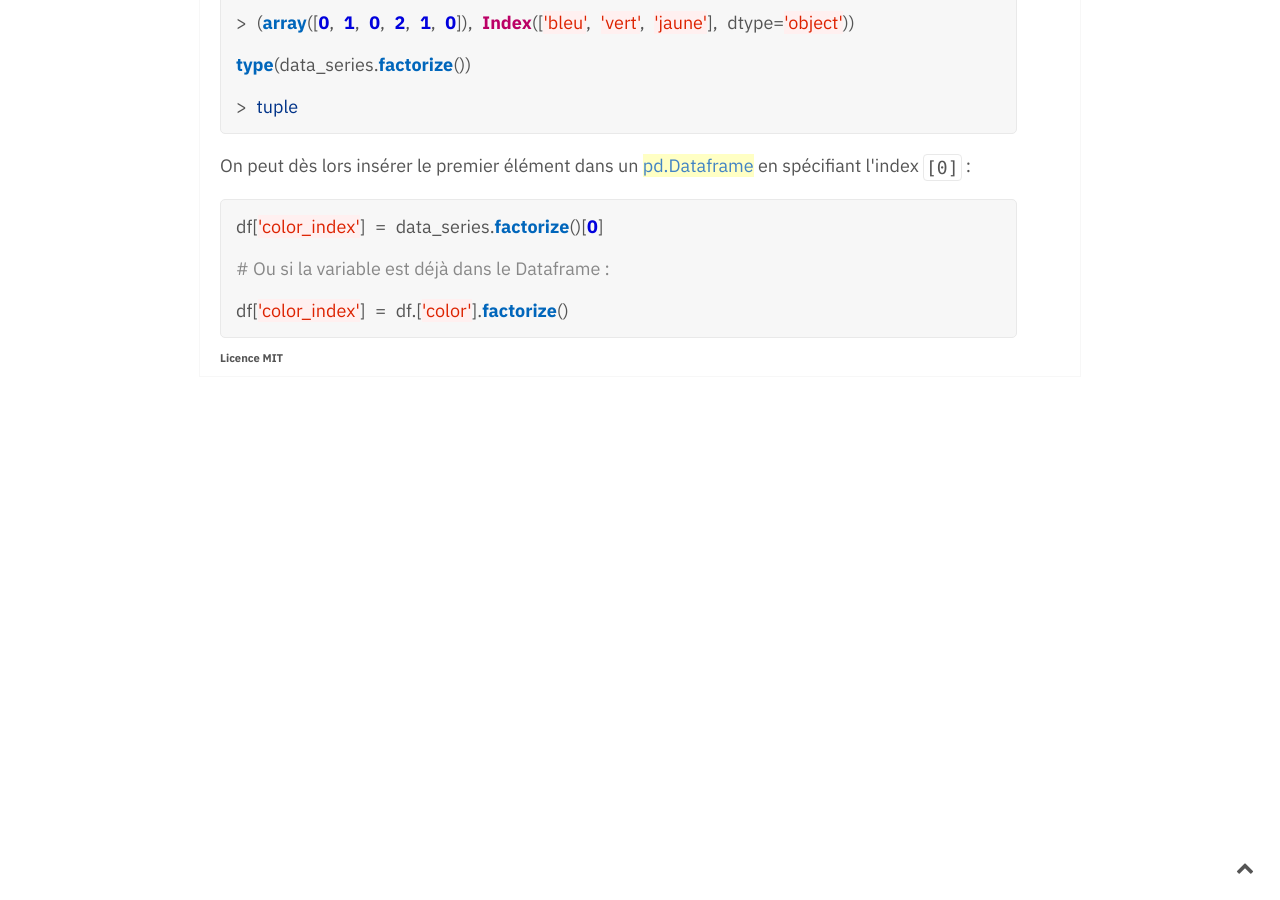
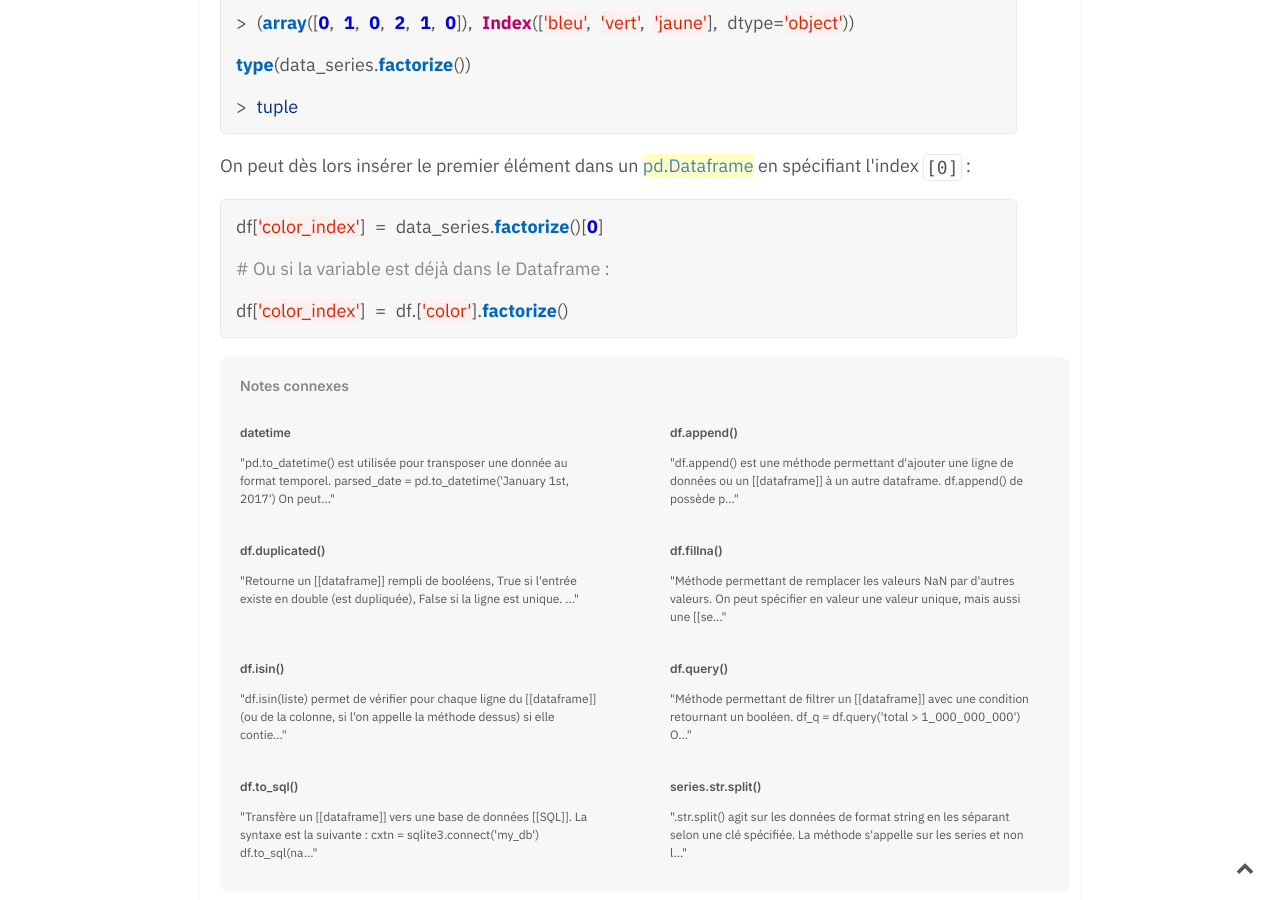
Before and after one commit to Maxence-L/arboretum.link, a Jekyll site: the page built from _notes/pd.factorize.md, in a window 1280 px wide and 900 px high, scrolled down 1411 px. Built offline with Jekyll 4.4.1, drawn with Linux system fonts in a browser that asks for light colours; before the commit the page ends 1788 px from its top, so only the background shows below that; some of the changed text lies outside the part shown.

Commit message:
Add notes

`````diff
--- a/_includes/content.html
+++ b/_includes/content.html
@@ -113,6 +113,7 @@
 
         {%- assign url = internal_url_alt_array[forloop.index0] -%}
         {%- assign alt_title = internal_titles_alt_array[forloop.index0] -%}
+
         {%- if url == nil -%}
 
             {%- assign link_text = '<a style="background-color:#ffffc4;" href="' | append: 'javascript:void(0)' | append: '">' | append: alt_title | append: '</a>' -%}
@@ -133,12 +134,13 @@
 
             {%- assign excerpt = post[0].content | markdownify | strip_html | truncate: 500 | newline_to_br -%}
 
-            {%- assign link_text = '<span class="tooltip"><a href="' | append: url | append: '">' | append: alt_title | append: '</a><span class="right bottom"><span class="tooltip-title">' | append: title | append: '</span><br/><span class="tooltip-excerpt">' | append: excerpt | append: '</span><i></i></span></span>' -%}
+            {%- assign link_text = '<span class="tooltip"><a href="' | append: url | append: '">' | append: alt_title | append: '</a><span class="right bottom"><span class="tooltip-title">' | append: post[0].title | append: '</span><br/><span class="tooltip-excerpt">' | append: excerpt | append: '</span><i></i></span></span>' -%}
 
         {%- endif -%}
 
-            {%- assign bracket_link = '[[' | append: title | append: internal_link_delimiter | append: alt_title | append: ']]' -%}
-            {%- assign replaced_content = replaced_content | replace: bracket_link,link_text -%}
+            {%- assign bracket_link = '[[' | append: title | append: '|' | append: alt_title | append: ']]' -%}
+            {{link_text}}
+            {%- assign replaced_content = replaced_content | replace: bracket_link, link_text -%}
 
     {%- endfor -%}
 
--- /dev/null
+++ b/_notes/Format datetime.md
@@ -0,0 +1,49 @@
+---
+title: datetime
+tags: pandas
+etat : hiver
+---
+
+pd.to_datetime() est utilisée pour transposer une donnée au format temporel.
+
+```python
+parsed_date = pd.to_datetime('January 1st, 2017')
+````
+
+On peut accéder ensuite aux éléments en utilisant les attributs suivants :
+
+```python
+parsed_date.month
+
+> 1
+```
+
+```python
+parsed_date.year
+
+> 2017
+````
+
+```python
+parsed_date.second
+
+> 0
+```
+
+Voir l'aide de pd.to_datetime() pour plus de détails, mais il est possible de spécifier le format en argument afin de pallier les difficultés liées, par exemple, aux date américaines :
+
+```python
+parsed_date = pd.to_datetime('5/3/2017 5:30')
+parsed_date.month
+
+> 5
+```
+
+On définit le format en précisant *format='%d/%m/%Y %H:%M'* (par exemple) en argument dans pd.to_datetime()
+
+```python
+parsed_date = pd.to_datetime('3/5/2017 5:30', format='%m/%d/%Y %H:%M')
+parsed_date.month
+
+> 3
+```
--- /dev/null
+++ b/_notes/df.append().md
@@ -0,0 +1,14 @@
+---
+title: df.append()
+tags: pandas
+etat: hiver
+---
+df.append() est une méthode permettant d'ajouter une ligne de données ou un [[dataframe]] à un autre dataframe.
+
+df.append() de possède pas d'option spécifiant `inplace=True`, il faut penser à réattribuer le résulat à un dataframe pour conserver la manipulation.
+
+La syntaxe est la suivante :
+
+```python
+df_city = df_city.append(my_dict, ignore_index = True)
+```
--- /dev/null
+++ b/_notes/df.duplicated().md
@@ -0,0 +1,25 @@
+---
+title: df.duplicated()
+tags: pandas
+etat: printemps
+---
+Retourne un [[dataframe]] rempli de booléens, True si l'entrée existe en double (est dupliquée), False si la ligne est unique.
+
+Utile, par exemple dans le cas de données temporelles, pour savoir si les données sont propres. Comme [[df.isnull()|.isnull]] On peut l'utiliser avec [[df.any()]] ou [[df.sum()]] pour avoir une vue synthétique.
+
+```python
+df.duplicated()
+
+> 304      False
+  816      False
+  1210     True
+  1211     True
+  1260     False
+  1268     False
+  2034     False
+  2051     False
+  2104     False
+  2530     False
+```
+
+On peut l'associer à [[df.sum()]] pour connaître le nombre de doublons, ou à un index de [[dataframe]] pour faire une sélection.
--- /dev/null
+++ b/_notes/df.fillna().md
@@ -0,0 +1,18 @@
+---
+title: df.fillna()
+tags: pandas
+etat: hiver
+---
+
+Méthode permettant de remplacer les valeurs NaN par d'autres valeurs.
+
+On peut spécifier en valeur une valeur unique, mais aussi une [[series\|Série]] ou un [[dataframe]].
+
+fillna() choisira dans ce cas la valeur à remplir en fonction de l'index de la ligne et de la colonne. Il est aussi possible de choisir un algorithme de remplacement (prochaine / précédente valeur par exemple).
+
+```python
+# Remplacer les valeurs manquantes par 0
+df.fillna(0)
+# Remplacer les valeurs manquantes par la moyenne
+df.fillna(df.mean(), inplace=True)
+```
--- /dev/null
+++ b/_notes/df.isin().md
@@ -0,0 +1,57 @@
+---
+title: df.isin()
+tags: pandas
+etat: printemps
+---
+
+df.isin(*liste*) permet de vérifier pour chaque ligne du [[dataframe]] (ou de la colonne, si l'on appelle la méthode dessus) si elle contient un des éléments spécifiés en paramètres.
+
+**En fonction de l'objet passé en paramètre (dict, Series, Dataframe...), le matching ne se fera pas de la même manière.** Voir la doc[^1] pour plus de précisions, notamment si l'on utilise autre chose qu'une liste.
+
+[^1]: https://pandas.pydata.org/pandas-docs/stable/reference/api/pandas.DataFrame.isin.html
+
+**A savoir aussi : df.isin() revoie *True* s'il s'agit d'un élément exact. Si l'on veut trouver un pattern, il faut utiliser [[str.contains()]]**
+
+Par exemple, si l'entrée est "Etats-Unis d'Amérique", df.isin() retournera un *False* pour cette entrée.
+
+
+La méthode retourne un [[dataframe]] ou une [[series]] (en fonction de l'objet sur lequel elle est appelée) composée de booléens, qui peuvent être ensuite utilisés pour réaliser une sélection avec [[df.loc]] par exemple.
+
+```python
+df = pd.DataFrame({'num_legs': [2, 4], 'num_wings': [2, 0]},
+                  index=['falcon', 'dog'])
+df
+
+        num_legs  num_wings
+falcon         2          2
+dog            4          0
+````
+
+On recherche les animaux ayant zéro ou deux membres :
+
+```python
+df.isin([0, 2])
+        num_legs  num_wings
+falcon      True       True
+dog        False       True
+````
+
+Cette méthode est utile pour réaliser des selections conditionnelles :
+
+```python
+df[df['num_legs'].isin([2])]
+
+        num_legs  num_wings
+falcon         2          2
+````
+
+Si l'on désire chercher *NOT IN* au lieu de *IN*, il faut préciser [[~]] en préfixe à la condition[^2] :
+[^2]: https://stackoverflow.com/questions/19960077/how-to-filter-pandas-dataframe-using-in-and-not-in-like-in-sql
+
+```python
+```python
+df[~df['num_legs'].isin([2])]
+
+        num_legs  num_wings
+falcon         2          2*
+````
--- /dev/null
+++ b/_notes/df.query().md
@@ -0,0 +1,22 @@
+---
+title: df.query()
+tags: pandas
+etat: hiver
+---
+Méthode permettant de filtrer un [[dataframe]] avec une condition retournant un booléen.
+
+```python
+df_q = df.query('total > 1_000_000_000')
+```
+
+On peut accéder à des variables externes en précisant @ devant son nom :
+
+```python
+df_q = df('population > @max_value')
+```
+
+Afin d'éviter les problèmes de parsing lorsque l'on utilise plusieurs conditons, il peut être utile d'utiliser des parenthèses :
+
+```python
+df_q = df.query('(population > @max_value) or (population < @min_value)')
+```
--- /dev/null
+++ b/_notes/df.to_sql().md
@@ -0,0 +1,27 @@
+---
+title: df.to_sql()
+tags: pandas
+etat: printemps
+---
+Transfère un [[dataframe]] vers une base de données [[SQL]].
+
+La syntaxe est la suivante :
+
+```python
+cxtn = sqlite3.connect('my_db')
+
+df.to_sql(name='my_table', con=cxtn, if_exists='replace', index=False)
+```
+
+Dans l'exemple ci-dessus, si la base de données 'my_db' n'existe pas, sqlite3.connect() la créera pour nous.
+
+L'option *if_exists=* spécifie le comportement si une table au même nom existe dans la db spécifiée.
+
+*'replace'* : Si la table existe déja dans la db, l'upload l'écrase avant de replacer les valeurs.
+*'append'* : les valeurs de 'my_table' sont ajoutées à l'existante
+*'fail'* : retourne un *Value Error*.
+
+L'option *index=* permet de spécifier si l'on veut créer une colonne pour y stocker l'index du df.
+
+Pour plus d'options de format :
+https://pandas.pydata.org/pandas-docs/stable/reference/api/pandas.DataFrame.to_sql.html?highlight=to_sql#pandas.DataFrame.to_sql
--- /dev/null
+++ b/_notes/series.str.split().md
@@ -0,0 +1,46 @@
+---
+title: series.str.split()
+tags: pandas
+etat: printemps
+---
+
+.str.split() agit sur les données de format *string* en les séparant selon une clé spécifiée.
+
+**La méthode s'appelle sur les series** et non les [[dataframe\|dataframes]]. Pour l'utiliser lorsque l'objet est un dataframe, il est nécessaire d'utiliser l'index pour que l'objet sur lequel str.split est appelé soit une series.
+
+La clé par défaut est ' ' :
+
+```python
+s = pd.Series("I am a man",
+				"I am a woman")
+
+s.str.split()
+
+[I, am, a, man]
+[I, am, a, woman]
+```
+
+Avec une clé différente :
+
+```python
+s = pd.Series("I am a man",
+				"I am a woman")
+
+s.str.split('a')
+
+[I am, man]
+[I am, woman]
+```
+
+Si l'on précise l'option *expand=True*, la méthode génère un Dataframe avec chaque élément séparé dans une colonne :
+
+```python
+s = pd.Series("I am a man",
+				"I am a woman")
+
+s.str.split('a', expand = True)
+
+1		2
+I am	man
+I am 	woman
+```
`````
Also changed, not shown: _notes/BeautifulSoup.md (added, +86 -0 lines), _notes/Calculer des distances terrestres.md (added, +23 -0 lines), _notes/Geonamescache.md (added, +75 -0 lines), _notes/csv.md (added, +27 -0 lines), _notes/dbscan.md (+1 -1 lines), _notes/pd.factorize.md (+1 -1 lines), _notes/selenium.md (+1 -1 lines), _notes/test.md (+3 -1 lines), _notes/Untitled.md (added), 1 other file.
